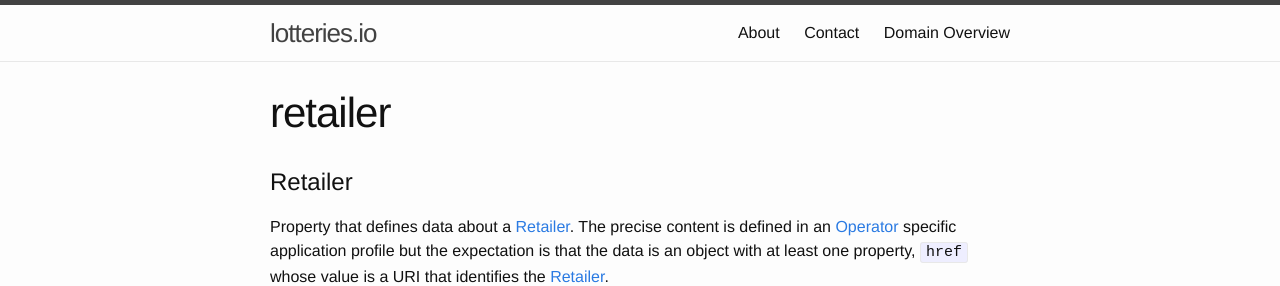
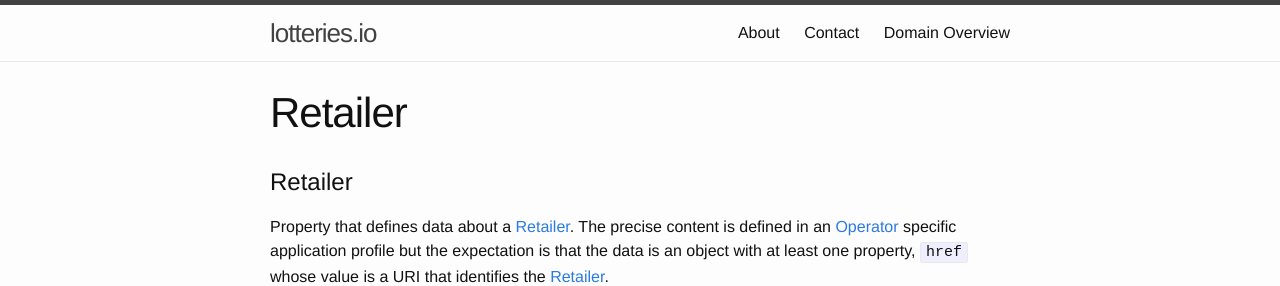
Before and after one commit to lotteries-io/lotteries-io.github.io, a Jekyll site: the page built from _properties/retailer.md, in a window 1280 px wide. Shown: the top 286 px of the page. Built offline with Jekyll 4.4.1, drawn with Linux system fonts in a browser that asks for light colours.

```diff
--- a/_properties/retailer.md
+++ b/_properties/retailer.md
@@ -1,6 +1,6 @@
 ---
 layout: page
-title: retailer
+title: Retailer
 ---
 
 # Retailer
```
